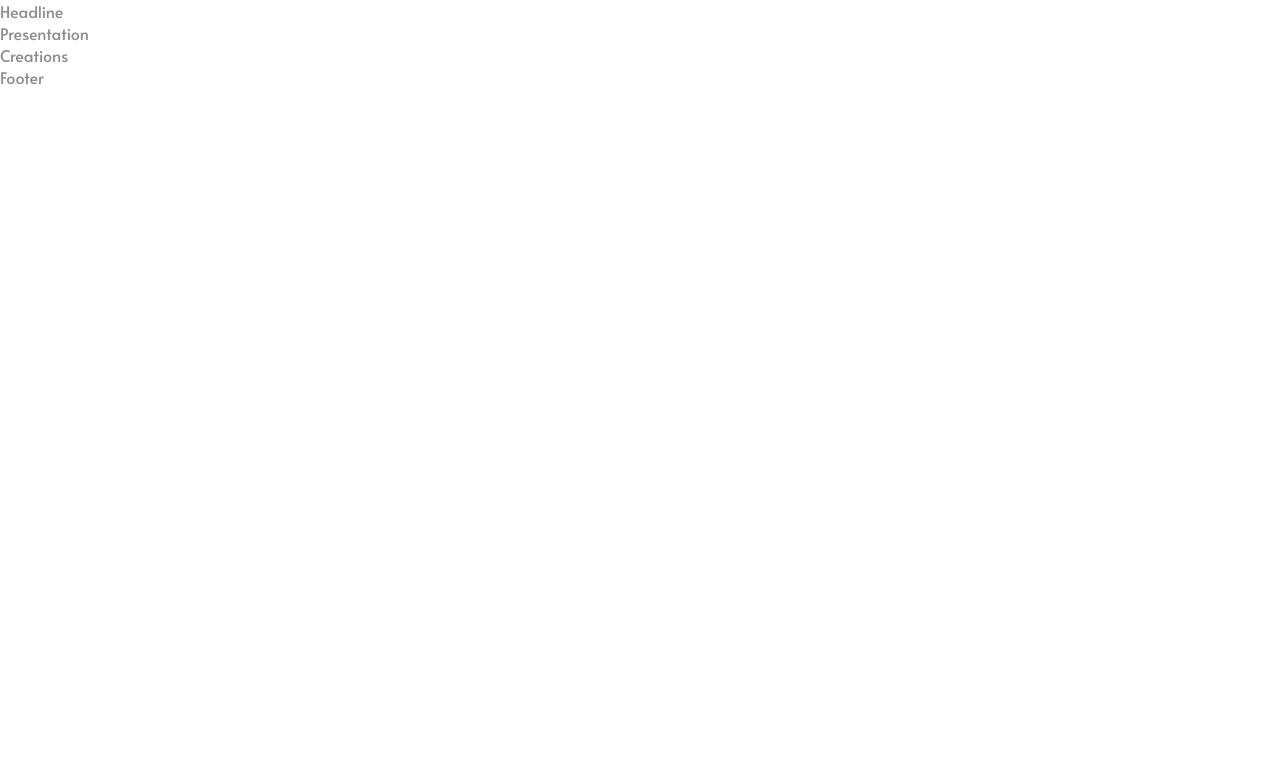
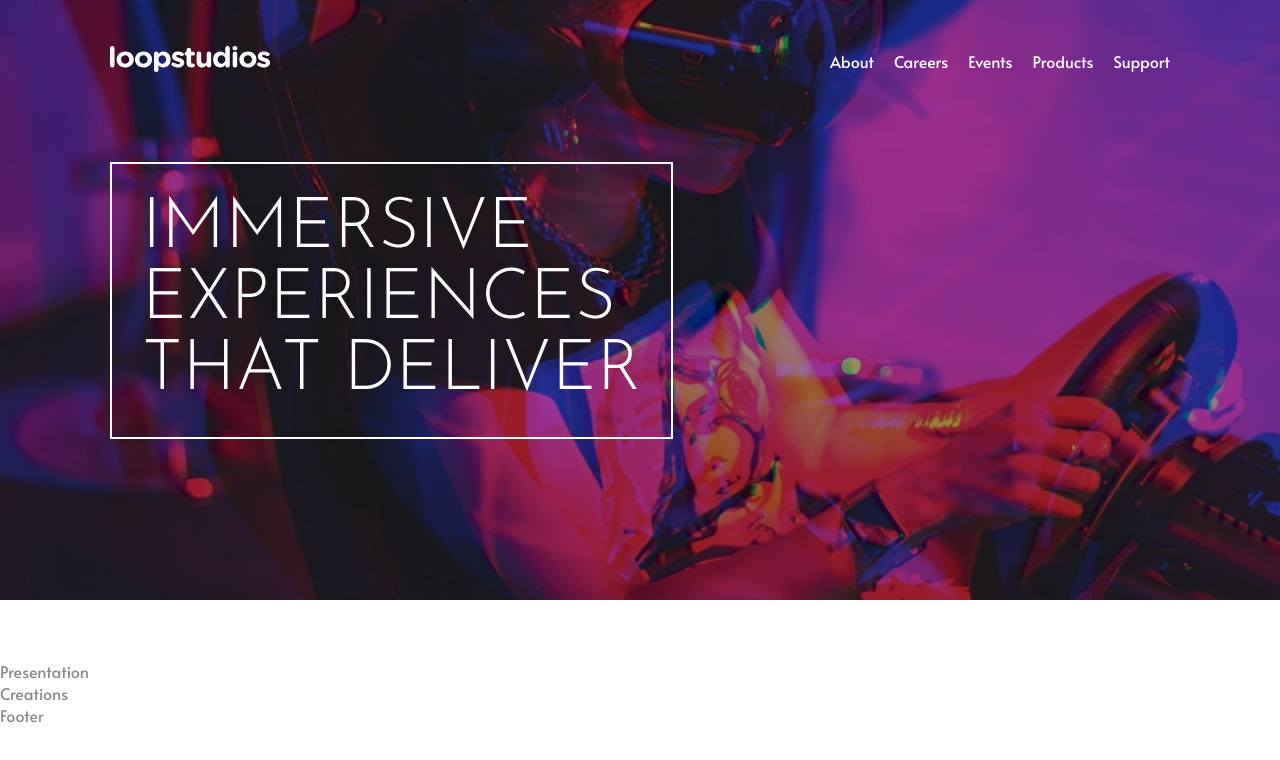
Before and after one commit to giullianoth/Loopstudios_FrontendMentor_React, a React (Vite) app: page / in a window 1280 px wide. Shown: the top 760 px of the page. Built offline with nearby package versions, Linux system fonts and the light colour scheme.

Commit message:
headline section

```diff
--- a/src/components/page/Headline/Headline.module.css
+++ b/src/components/page/Headline/Headline.module.css
@@ -0,0 +1,72 @@
+.headline {
+    width: 100%;
+    height: 100vh;
+    background-color: var(--color-black);
+    margin-bottom: 60px;
+    position: relative;
+
+    @media screen and (min-width: 900px) {
+        height: 600px;
+    }
+
+    &::before {
+        content: "";
+        position: absolute;
+        top: 0;
+        left: 0;
+        width: 100%;
+        height: 100%;
+        background-image: url("../../../assets/images/mobile/image-hero.jpg");
+        background-repeat: no-repeat;
+        background-size: cover;
+        background-position: center;
+        opacity: 0.6;
+
+        @media screen and (min-width: 900px) {
+            background-image: url("../../../assets/images/desktop/image-hero.jpg");
+            background-position: top center;
+        }
+    }
+}
+
+.headline__container {
+    position: relative;
+    height: 100%;
+}
+
+.headline__wrapper {
+    display: flex;
+    justify-content: center;
+    align-items: center;
+    height: 100%;
+
+    @media screen and (min-width: 900px) {
+        justify-content: flex-start;
+    }
+}
+
+.headline__title {
+    border: 2px solid var(--color-white);
+    padding: 20px;
+
+    @media screen and (min-width: 900px) {
+        padding: 30px;
+    }
+
+    h1 {
+        font-size: 2.2em;
+        color: var(--color-white);
+
+        @media screen and (min-width: 600px) {
+            font-size: 3.6em;
+        }
+
+        @media screen and (min-width: 900px) {
+            font-size: 4.4em;
+        }
+
+        span {
+            display: block;
+        }
+    }
+}
--- a/src/components/page/Headline/index.jsx
+++ b/src/components/page/Headline/index.jsx
@@ -1,8 +1,21 @@
+import Container from "../../common/Container"
 import styles from "./Headline.module.css"
 
 const Headline = () => {
   return (
-    <div>Headline</div>
+    <section className={styles.headline}>
+      <Container className={styles.headline__container}>
+        <div className={styles.headline__wrapper}>
+          <header className={styles.headline__title}>
+            <h1>
+              <span>Immersive</span>
+              <span>experiences</span>
+              <span>that deliver</span>
+            </h1>
+          </header>
+        </div>
+      </Container>
+    </section>
   )
 }
 
```
